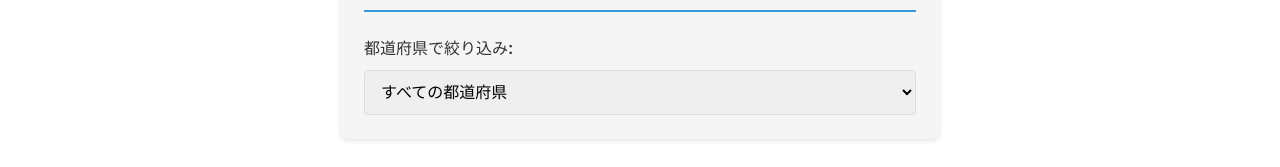
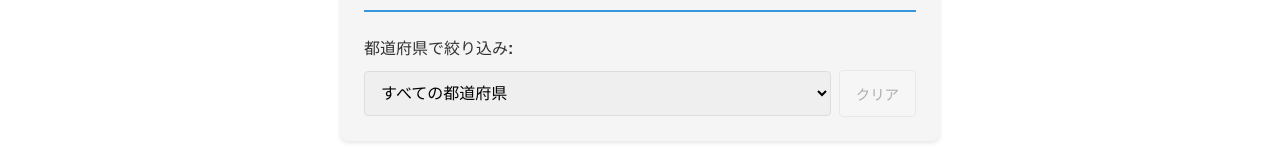
Before and after one commit to gmagmeg/shotendoushi, a React (Vite) app: page / in a window 1280 px wide. Shown: the part 225-392 px from the top of the page. Built offline with nearby package versions, Linux system fonts and the light colour scheme.

Commit message:
master: フィルタリングクリアボタンの追加と背景色を白ベースに変更

```diff
--- a/src/components/BookstoreSearch.tsx
+++ b/src/components/BookstoreSearch.tsx
@@ -70,6 +70,12 @@ const BookstoreSearch: React.FC = () => {
     filterBookstores(value);
   };
 
+  // フィルタリングのクリア
+  const handleClearFilter = () => {
+    setSelectedPrefecture('');
+    setFilteredBookstores(allBookstores);
+  };
+
   // 書店のフィルタリング
   const filterBookstores = (prefecture: string) => {
     let filtered = [...allBookstores];
@@ -101,6 +107,7 @@ const BookstoreSearch: React.FC = () => {
                 <label htmlFor="prefectureFilter" className="filter-label">
                   都道府県で絞り込み:
                 </label>
+                <div className="filter-row">
                   <select
                     id="prefectureFilter"
                     className="filter-select"
@@ -114,6 +121,16 @@ const BookstoreSearch: React.FC = () => {
                       </option>
                     ))}
                   </select>
+                  <button
+                    type="button"
+                    onClick={handleClearFilter}
+                    className="clear-filter-button"
+                    aria-label="フィルタリングをクリア"
+                    disabled={!selectedPrefecture}
+                  >
+                    クリア
+                  </button>
+                </div>
               </div>
             </div>
           </div>
--- a/src/index.css
+++ b/src/index.css
@@ -7,6 +7,7 @@
   --error-color: #e74c3c;
   --success-color: #2ecc71;
   --box-shadow: 0 2px 4px rgba(0, 0, 0, 0.1);
+  --background-color: #ffffff;
 
   font-family: 'Hiragino Sans', 'Hiragino Kaku Gothic ProN', Meiryo, sans-serif;
   line-height: 1.6;
@@ -14,7 +15,7 @@
 
   color-scheme: light dark;
   color: var(--text-color);
-  background-color: #fff;
+  background-color: var(--background-color);
 
   font-synthesis: none;
   text-rendering: optimizeLegibility;
@@ -33,6 +34,7 @@ body {
   display: flex;
   min-width: 320px;
   min-height: 100vh;
+  background-color: var(--background-color);
 }
 
 #root {
@@ -263,6 +265,10 @@ body {
 @media (prefers-color-scheme: dark) {
   :root {
     color: #f5f5f5;
+    background-color: #242424;
+  }
+
+  body {
     background-color: #242424;
   }
 
@@ -581,6 +587,12 @@ body {
   gap: 0.5rem;
 }
 
+.filter-row {
+  display: flex;
+  gap: 0.5rem;
+  align-items: center;
+}
+
 .filter-label {
   font-weight: bold;
 }
@@ -591,6 +603,7 @@ body {
   border: 1px solid var(--border-color);
   border-radius: 4px;
   font-size: 1rem;
+  flex: 1;
 }
 
 .filter-input:focus,
@@ -598,6 +611,28 @@ body {
   border-color: var(--primary-color);
   outline: none;
   box-shadow: 0 0 0 2px rgba(52, 152, 219, 0.2);
+}
+
+.clear-filter-button {
+  padding: 0.75rem 1rem;
+  background-color: #f8f8f8;
+  color: #666;
+  border: 1px solid var(--border-color);
+  border-radius: 4px;
+  cursor: pointer;
+  font-size: 0.9rem;
+  transition: all 0.2s;
+  white-space: nowrap;
+}
+
+.clear-filter-button:hover:not(:disabled) {
+  background-color: #eee;
+  color: var(--error-color);
+}
+
+.clear-filter-button:disabled {
+  opacity: 0.5;
+  cursor: not-allowed;
 }
 
 /* 書店グリッド表示 */
```
Also changed, not shown: 1 other file (tests, documents, lock files or other folders). Lines whose indentation alone changed are shown as unchanged.
